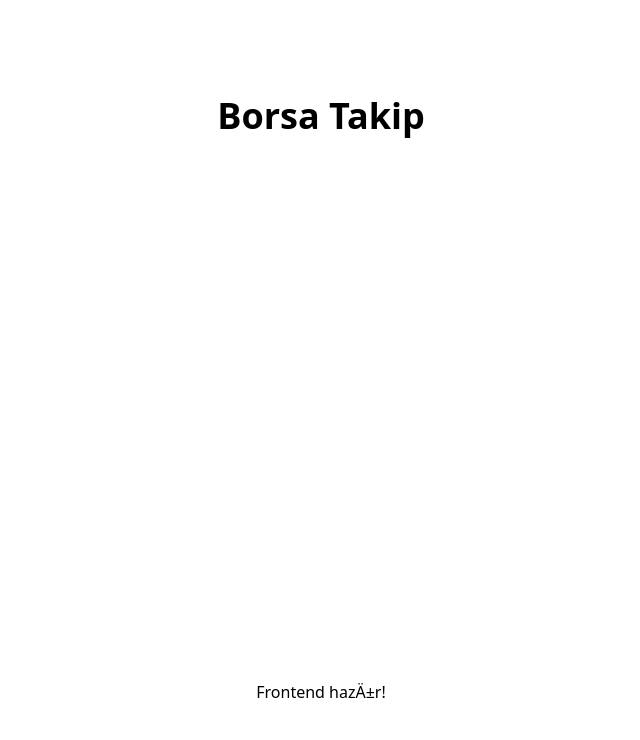
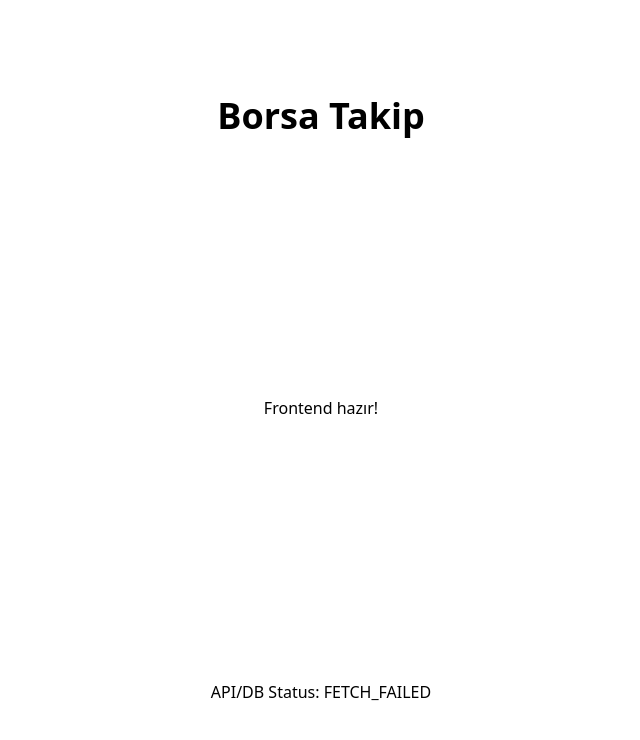
Before and after one commit to Menesgumus/borsa-takip, a Next.js app in the folder frontend/: page / in a window 1280 px wide. Shown: the top 740 px of the page, without its empty margins (319-959 px from the left). Built offline with nearby package versions, Linux system fonts and the light colour scheme; no server answers.

Commit message:
phase00: T17 smoke test ui-api-db passed

```diff
--- a/frontend/app/page.tsx
+++ b/frontend/app/page.tsx
@@ -1,10 +1,23 @@
 import React from 'react';
 
-export default function Home() {
+export default async function Home() {
+  let apiStatus = 'Unknown';
+  try {
+    const apiUrl = process.env.INTERNAL_API_URL || process.env.NEXT_PUBLIC_API_URL || 'http://api:8000';
+    const res = await fetch(`${apiUrl}/health/ready`, { cache: 'no-store' });
+    if (res.ok) {
+      const data = await res.json();
+      apiStatus = data.status === 'ok' ? 'DB_REDIS_OK' : 'ERROR';
+    }
+  } catch (e) {
+    apiStatus = 'FETCH_FAILED';
+  }
+
   return (
     <main className="flex min-h-screen flex-col items-center justify-between p-24">
       <h1 className="text-4xl font-bold">Borsa Takip</h1>
-      <p>Frontend hazÄ±r!</p>
+      <p>Frontend hazır!</p>
+      <div data-testid="api-status">API/DB Status: {apiStatus}</div>
     </main>
   );
 }
```
Also changed, not shown: 1 other file (tests, documents, lock files or other folders).
